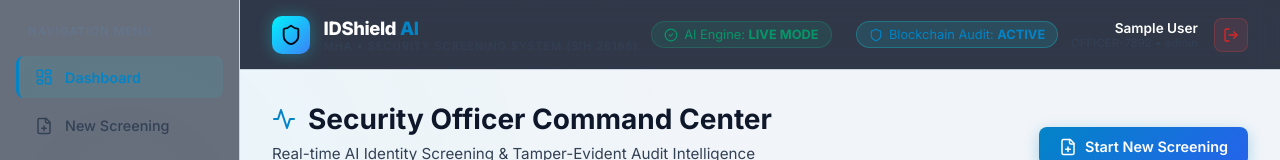
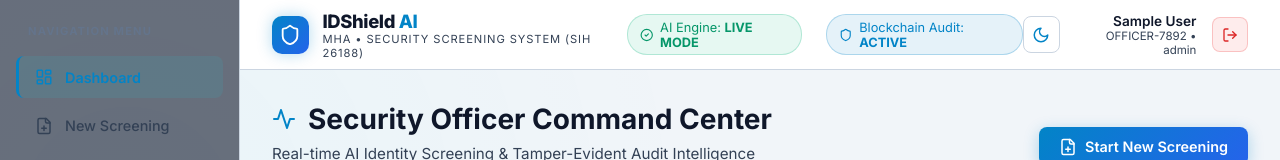
Before and after one commit to Hariprasath2611/SIH26188-SIH2026, a React (Vite) app in the folder frontend/: page /dashboard in a window 1280 px wide. Shown: the top 160 px of the page. Built offline with nearby package versions, Linux system fonts and the light colour scheme; no server answers; sample sign-in values are in the browser's storage.

Commit message:
Updating the Project

```diff
--- a/frontend/src/components/Navbar.jsx
+++ b/frontend/src/components/Navbar.jsx
@@ -1,12 +1,12 @@
 import React from 'react';
-import { Shield, ShieldAlert, User, LogOut, CheckCircle2 } from 'lucide-react';
+import { Shield, LogOut, CheckCircle2, Sun, Moon } from 'lucide-react';
 
-export default function Navbar({ user, onLogout }) {
+export default function Navbar({ user, onLogout, theme, onToggleTheme }) {
   return (
     <header style={{
       height: '70px',
       borderBottom: '1px solid var(--border-color)',
-      background: 'rgba(15, 23, 42, 0.85)',
+      background: 'var(--bg-card)',
       backdropFilter: 'blur(12px)',
       display: 'flex',
       alignItems: 'center',
@@ -22,16 +22,16 @@ export default function Navbar({ user, onLogout }) {
           width: '38px',
           height: '38px',
           borderRadius: '10px',
-          background: 'linear-gradient(135deg, #00f2fe 0%, #3b82f6 100%)',
+          background: 'linear-gradient(135deg, #0284c7 0%, #2563eb 100%)',
           display: 'flex',
           alignItems: 'center',
           justifyContent: 'center',
-          boxShadow: '0 0 15px rgba(0, 242, 254, 0.3)'
+          boxShadow: '0 0 15px rgba(2, 132, 199, 0.3)'
         }}>
-          <Shield size={22} color="#040914" />
+          <Shield size={22} color="#ffffff" />
         </div>
         <div>
-          <div style={{ fontSize: '1.15rem', fontWeight: 800, letterSpacing: '-0.02em', color: '#fff' }}>
+          <div style={{ fontSize: '1.15rem', fontWeight: 800, letterSpacing: '-0.02em', color: 'var(--text-main)' }}>
             IDShield <span style={{ color: 'var(--primary-cyan)' }}>AI</span>
           </div>
           <div style={{ fontSize: '0.7rem', color: 'var(--text-muted)', textTransform: 'uppercase', letterSpacing: '0.08em' }}>
@@ -62,9 +62,9 @@ export default function Navbar({ user, onLogout }) {
           alignItems: 'center',
           gap: '0.4rem',
           fontSize: '0.8rem',
-          background: 'rgba(0, 242, 254, 0.1)',
+          background: 'rgba(2, 132, 199, 0.1)',
           color: 'var(--primary-cyan)',
-          border: '1px solid rgba(0, 242, 254, 0.25)',
+          border: '1px solid rgba(2, 132, 199, 0.25)',
           padding: '0.3rem 0.75rem',
           borderRadius: '20px'
         }}>
@@ -73,10 +73,28 @@ export default function Navbar({ user, onLogout }) {
         </div>
       </div>
 
-      {/* Right Officer Profile */}
+      {/* Right Officer Profile & Theme Toggle */}
       <div style={{ display: 'flex', alignItems: 'center', gap: '1rem' }}>
+        <button
+          onClick={onToggleTheme}
+          title={`Switch to ${theme === 'light' ? 'Dark' : 'Light'} Mode`}
+          style={{
+            background: 'var(--bg-surface)',
+            border: '1px solid var(--border-color)',
+            color: 'var(--primary-cyan)',
+            padding: '0.55rem',
+            borderRadius: '8px',
+            display: 'flex',
+            alignItems: 'center',
+            justifyContent: 'center',
+            transition: 'all 0.2s ease'
+          }}
+        >
+          {theme === 'light' ? <Moon size={18} /> : <Sun size={18} />}
+        </button>
+
         <div style={{ textAlign: 'right' }}>
-          <div style={{ fontSize: '0.85rem', fontWeight: 600, color: '#fff' }}>
+          <div style={{ fontSize: '0.85rem', fontWeight: 600, color: 'var(--text-main)' }}>
             {user?.name || "Inspector Rajesh Kumar"}
           </div>
           <div style={{ fontSize: '0.72rem', color: 'var(--text-muted)' }}>
@@ -91,7 +109,7 @@ export default function Navbar({ user, onLogout }) {
             background: 'rgba(239, 68, 68, 0.1)',
             border: '1px solid rgba(239, 68, 68, 0.25)',
             color: 'var(--danger-red)',
-            padding: '0.5rem',
+            padding: '0.55rem',
             borderRadius: '8px',
             display: 'flex',
             alignItems: 'center',
```
